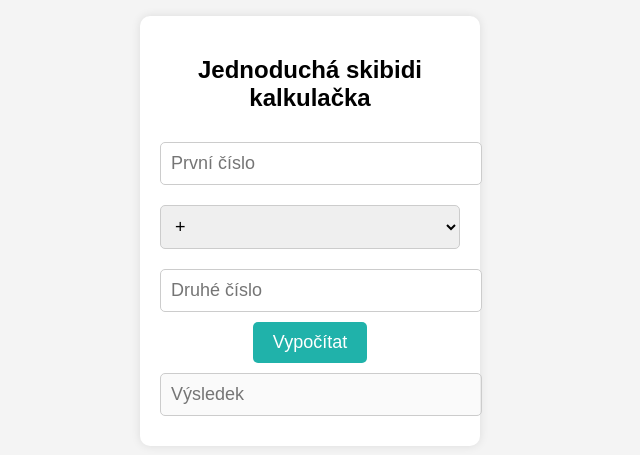
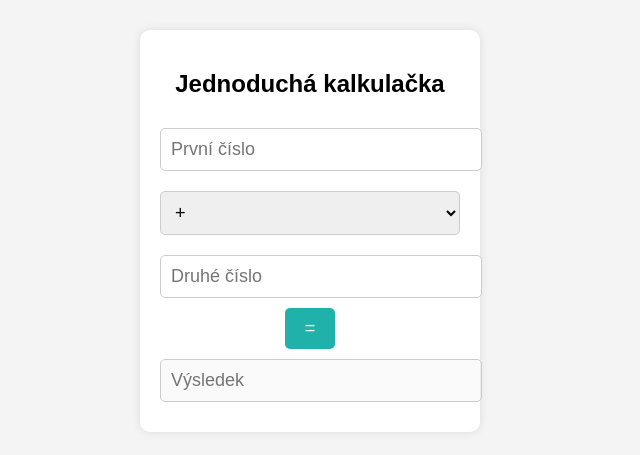
Before and after one commit to Backyss/moa_first_js, a plain HTML site: page index.html in a window 1280 px wide. Shown: the part 169-624 px from the top of the page, without its empty margins (330-970 px from the left). Drawn offline with Linux system fonts and the light colour scheme.

Commit message:
wajgjawg

```diff
--- a/index.html
+++ b/index.html
@@ -10,7 +10,7 @@
 </head>
 <body>
     <div class="calculator">
-        <h2>Jednoduchá skibidi kalkulačka</h2>
+        <h2>Jednoduchá kalkulačka</h2>
         <input type="number" id="num1" placeholder="První číslo">
 
         <select id="operator">
@@ -22,7 +22,7 @@
 
         <input type="number" id="num2" placeholder="Druhé číslo">
 
-        <button onclick="calculate()">Vypočítat</button>
+        <button onclick="calculate()">=</button>
 
         <input type="text" id="result" placeholder="Výsledek" disabled>
     </div>
```
Also changed, not shown: 1 other file.
